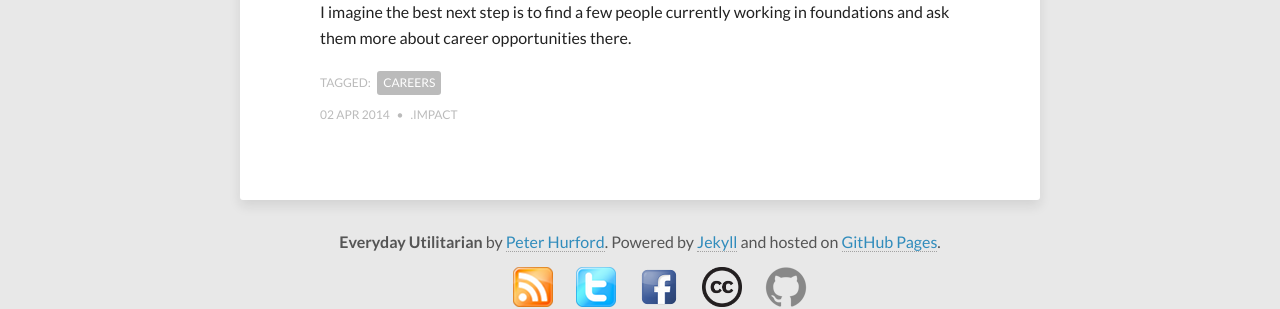
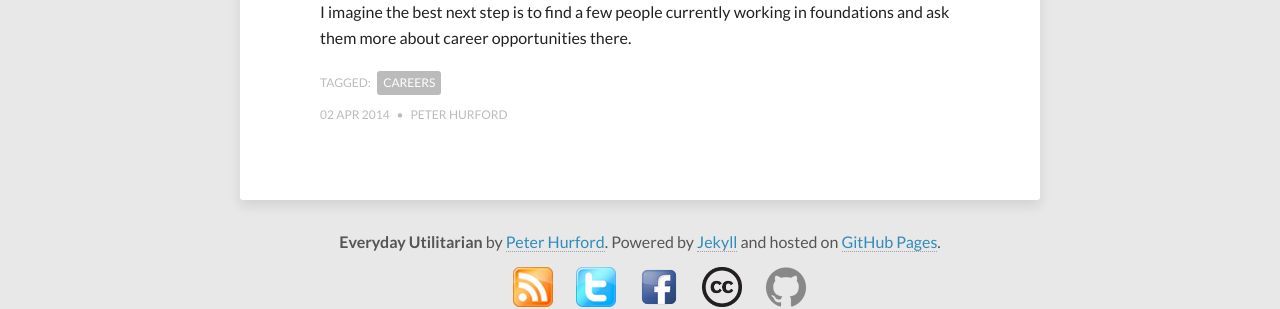
Before and after one commit to peterhurford/peterhurford.github.io, a Jekyll site: the page built from _posts/2014-04-02-brief-notes-on-careers-in-foundations.markdown, in a window 1280 px wide and 900 px high, scrolled down 4293 px. Shown: the part 511-820 px from the top of the window. Built offline with Jekyll 4.4.1, drawn with Linux system fonts in a browser that asks for light colours; comment, search, counter and statistics services are not loaded.

Commit message:
Fixed typo in authorship on new post

```diff
--- a/_posts/2014-04-02-brief-notes-on-careers-in-foundations.markdown
+++ b/_posts/2014-04-02-brief-notes-on-careers-in-foundations.markdown
@@ -1,8 +1,7 @@
 ---
-author: .impact
-author-url: http://www.dotimpact.im
+author: admin
 comments: true
-date: 2014-04-02 11:00:00-05:00
+date: 2014-04-02 11:03:00-05:00
 layout: post
 slug: brief-notes-on-careers-in-foundations
 title: "Brief Notes on Careers in Foundations"
```
